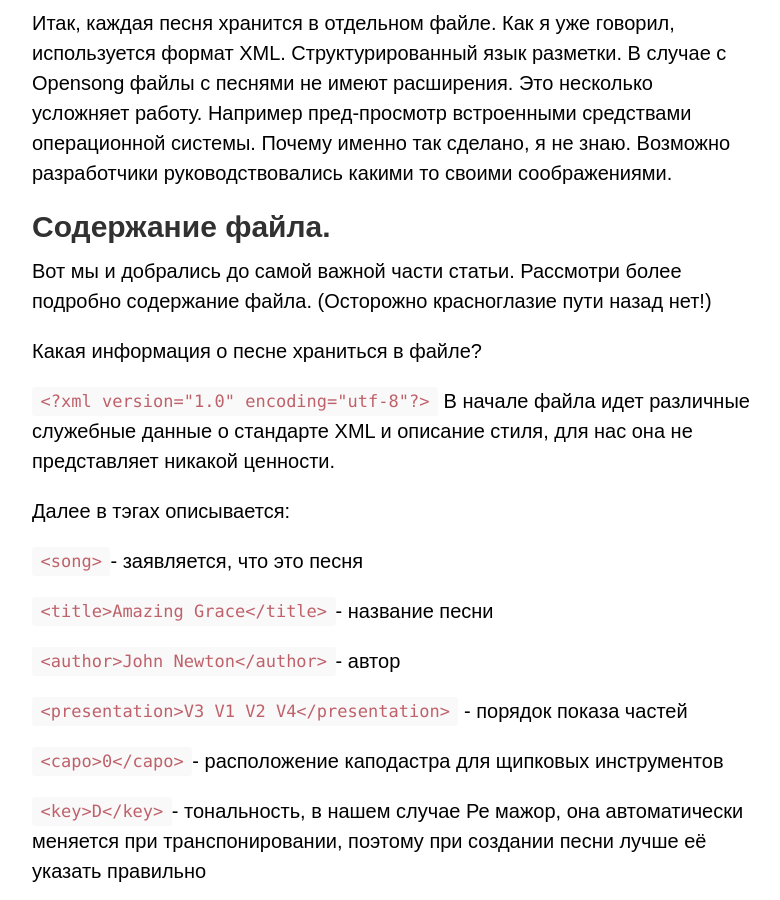
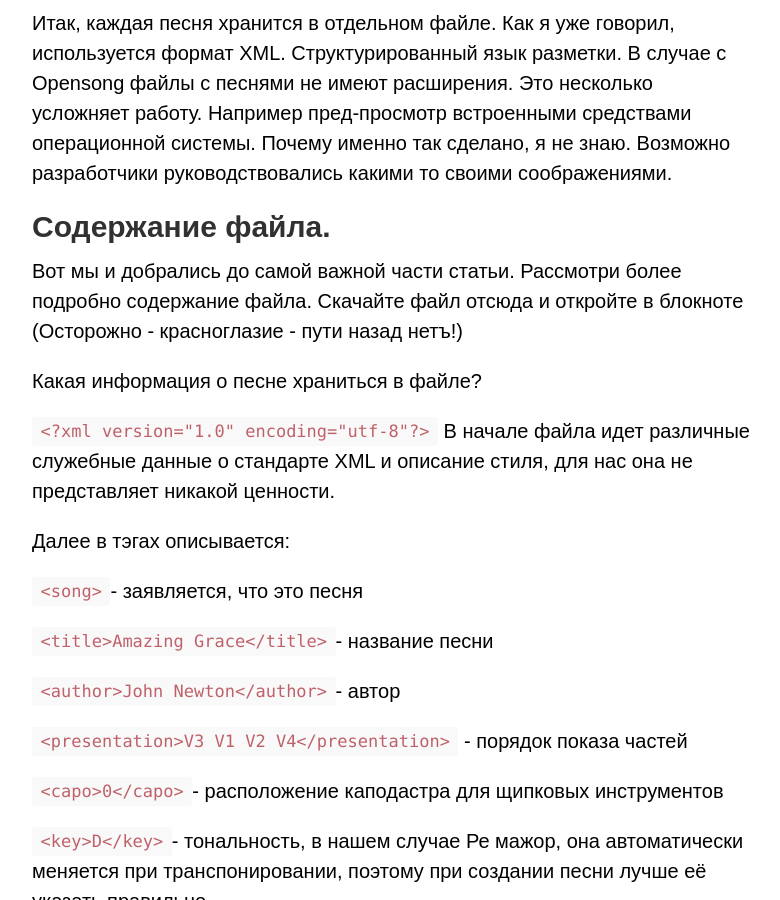
Before and after one commit to SergKnyz/alexblog, a Jekyll site: the page built from _posts/2020-03-08-fail-v-formatie-opensong.markdown, in a window 1280 px wide and 900 px high, scrolled down 2649 px. Shown: the whole window, without its empty margins (248-1028 px from the left). Built offline with Jekyll 4.4.1, drawn with Linux system fonts in a browser that asks for light colours; our own code applies the rules of GitHub Pages for plain Markdown files.

Commit message:
Updated Fail V Formatie Opensong

```diff
--- a/_posts/2020-03-08-fail-v-formatie-opensong.markdown
+++ b/_posts/2020-03-08-fail-v-formatie-opensong.markdown
@@ -75,7 +75,7 @@ tags:
 
 ## Содержание файла.
 
-Вот мы и добрались до самой важной части статьи. Рассмотри более подробно содержание файла. (Осторожно красноглазие пути назад нет!)
+Вот мы и добрались до самой важной части статьи. Рассмотри более подробно содержание файла. Скачайте файл отсюда и откройте в блокноте (Осторожно - красноглазие - пути назад нетъ!)
 
 Какая информация о песне храниться в файле?
 
```
